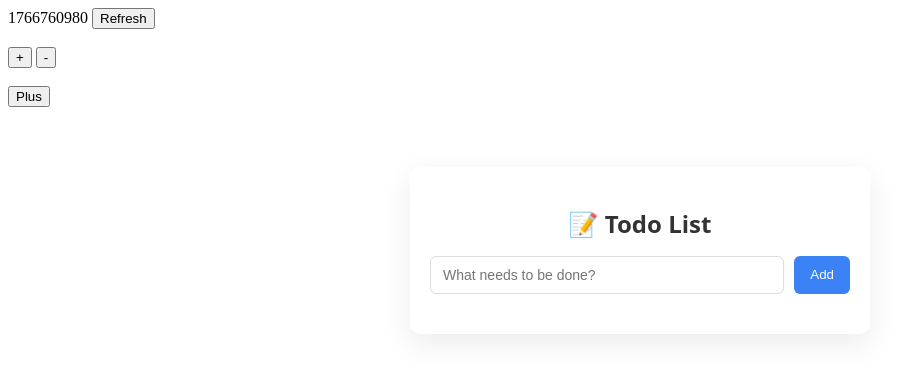
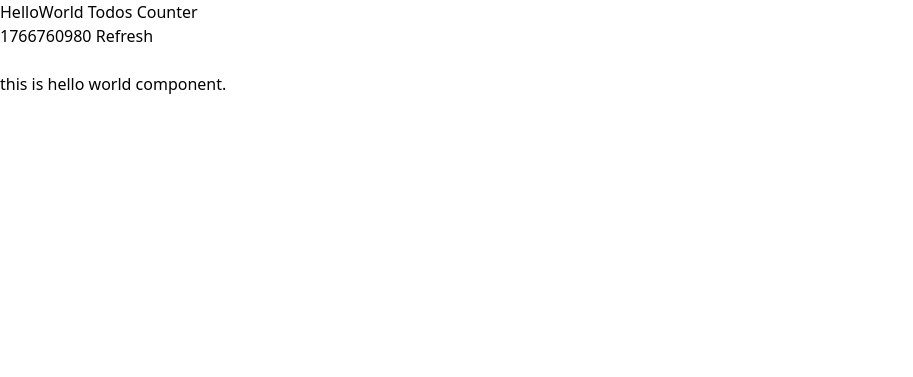
Before and after one commit to aungpyaeheinn/livewire-practice, a Laravel app: page / in a window 1280 px wide. Shown: the top 377 px of the page, without its empty margins (0-913 px from the left). Run offline with Laravel 12, Linux system fonts and the light colour scheme; style sheets or scripts are compiled from the project's sources; some libraries are stand-ins or nearby versions.

Commit message:
practice

```diff
--- a/app/Livewire/Counter.php
+++ b/app/Livewire/Counter.php
@@ -3,7 +3,9 @@
 namespace App\Livewire;
 
 use Livewire\Component;
+use Livewire\Attributes\Title;
 
+#[Title('Counter')]
 class Counter extends Component
 {
     public $counter;
--- a/app/Livewire/Todos.php
+++ b/app/Livewire/Todos.php
@@ -3,7 +3,9 @@
 namespace App\Livewire;
 
 use Livewire\Component;
+use Livewire\Attributes\Title;
 
+#[Title('Todos')]
 class Todos extends Component
 {
     public $todo;
--- /dev/null
+++ b/resources/views/components/layouts/app.blade.php
@@ -0,0 +1,19 @@
+<!DOCTYPE html>
+<html lang="{{ str_replace('_', '-', app()->getLocale()) }}">
+    <head>
+        <meta charset="utf-8">
+        <meta name="viewport" content="width=device-width, initial-scale=1.0">
+        <link rel="stylesheet" href="app.css">
+
+        <title>{{ $title ?? 'Page Title' }}</title>
+    </head>
+    <body>
+        <nav>
+            <a href="/" @class(['active' => request()->is('/')])>HelloWorld</a>
+            <a href="/todos" @class(['active' => request()->is('/todos')])>Todos</a>
+            <a href="/counter" @class(['active' => request()->is('/counter')])>Counter</a>
+        </nav>
+
+        {{ $slot }}
+    </body>
+</html>
--- a/resources/views/livewire/hello-world.blade.php
+++ b/resources/views/livewire/hello-world.blade.php
@@ -5,4 +5,7 @@
 
     <br>
     <br>
+    <div>
+        this is hello world component.
+    </div>
 </div>
--- a/resources/views/livewire/todos.blade.php
+++ b/resources/views/livewire/todos.blade.php
@@ -1,12 +1,94 @@
 <div class="todo-app">
+    <style>
+        .todo-app {
+            max-width: 420px;
+            margin: 60px auto;
+            padding: 20px;
+            background: #ffffff;
+            border-radius: 10px;
+            box-shadow: 0 10px 30px rgba(0, 0, 0, 0.08);
+            font-family: system-ui, -apple-system, sans-serif;
+        }
+
+        .todo-app h2 {
+            margin-bottom: 16px;
+            color: #333;
+            text-align: center;
+        }
+
+        .todo-form {
+            display: flex;
+            gap: 10px;
+            margin-bottom: 20px;
+        }
+
+        .todo-form input {
+            flex: 1;
+            padding: 10px 12px;
+            border: 1px solid #ddd;
+            border-radius: 6px;
+            font-size: 14px;
+        }
+
+        .todo-form input:focus {
+            outline: none;
+            border-color: #3b82f6;
+        }
+
+        .todo-form button {
+            padding: 10px 16px;
+            background: #3b82f6;
+            color: #fff;
+            border: none;
+            border-radius: 6px;
+            cursor: pointer;
+        }
+
+        .todo-form button:hover {
+            background: #2563eb;
+        }
+
+        .todo-list {
+            list-style: none;
+            padding: 0;
+            margin: 0;
+        }
+
+        .todo-item {
+            display: flex;
+            justify-content: space-between;
+            align-items: center;
+            padding: 10px 12px;
+            margin-bottom: 8px;
+            background: #f9fafb;
+            border-radius: 6px;
+        }
+
+        .todo-item span {
+            color: #333;
+        }
+
+        .delete-btn {
+            background: transparent;
+            border: none;
+            color: #ef4444;
+            cursor: pointer;
+            font-size: 14px;
+        }
+
+        .delete-btn:hover {
+            color: #b91c1c;
+        }
+
+        .todo-text strong {
+            margin-right: 6px;
+            color: #6b7280;
+        }
+    </style>
     <h2>📝 Todo List</h2>
 
     <form wire:submit.prevent="add" class="todo-form">
-        <input
-            type="text"
-            wire:model="todo"
-            placeholder="What needs to be done?"
-        >
+        <input type="text" wire:model="todo" placeholder="What needs to be done?">
         <button type="submit">Add</button>
     </form>
 
@@ -14,14 +96,10 @@
         @foreach ($todos as $index => $todo)
             <li class="todo-item">
                 <span class="todo-text">
-                    <strong>{{ $index+1 }}.</strong>
+                    <strong>{{ $index + 1 }}.</strong>
                     {{ $todo }}
                 </span>
-                <button
-                    wire:click="remove({{ $index }})"
-                    class="delete-btn"
-                    title="Delete"
-                >
+                <button wire:click="remove({{ $index }})" class="delete-btn" title="Delete">
                     <i class="fas fa-trash"></i>
                 </button>
             </li>
--- a/resources/views/welcome.blade.php
+++ b/resources/views/welcome.blade.php
@@ -6,98 +6,14 @@
     <meta name="viewport" content="width=device-width, initial-scale=1.0">
     <title>Livewire Basics</title>
     <link rel="stylesheet" href="https://cdnjs.cloudflare.com/ajax/libs/font-awesome/6.5.1/css/all.min.css" />
-    <style>
-        .todo-app {
-            max-width: 420px;
-            margin: 60px auto;
-            padding: 20px;
-            background: #ffffff;
-            border-radius: 10px;
-            box-shadow: 0 10px 30px rgba(0, 0, 0, 0.08);
-            font-family: system-ui, -apple-system, sans-serif;
-        }
 
-        .todo-app h2 {
-            margin-bottom: 16px;
-            color: #333;
-            text-align: center;
-        }
-
-        .todo-form {
-            display: flex;
-            gap: 10px;
-            margin-bottom: 20px;
-        }
-
-        .todo-form input {
-            flex: 1;
-            padding: 10px 12px;
-            border: 1px solid #ddd;
-            border-radius: 6px;
-            font-size: 14px;
-        }
-
-        .todo-form input:focus {
-            outline: none;
-            border-color: #3b82f6;
-        }
-
-        .todo-form button {
-            padding: 10px 16px;
-            background: #3b82f6;
-            color: #fff;
-            border: none;
-            border-radius: 6px;
-            cursor: pointer;
-        }
-
-        .todo-form button:hover {
-            background: #2563eb;
-        }
-
-        .todo-list {
-            list-style: none;
-            padding: 0;
-            margin: 0;
-        }
-
-        .todo-item {
-            display: flex;
-            justify-content: space-between;
-            align-items: center;
-            padding: 10px 12px;
-            margin-bottom: 8px;
-            background: #f9fafb;
-            border-radius: 6px;
-        }
-
-        .todo-item span {
-            color: #333;
-        }
-
-        .delete-btn {
-            background: transparent;
-            border: none;
-            color: #ef4444;
-            cursor: pointer;
-            font-size: 14px;
-        }
-
-        .delete-btn:hover {
-            color: #b91c1c;
-        }
-
-        .todo-text strong {
-            margin-right: 6px;
-            color: #6b7280;
-        }
-    </style>
 </head>
 
 <body>
-    <livewire:hello-world />
-    <livewire:counter />
-    <livewire:todos />
+    <div class="container">
+        <h1>Welcome to Livewire Basics</h1>
+        <p>This is the welcome page.</p>
+    </div>
 </body>
 
 </html>
--- a/routes/web.php
+++ b/routes/web.php
@@ -1,7 +1,12 @@
 <?php
 
+use App\Livewire\Todos;
+use App\Livewire\Counter;
+use App\Livewire\HelloWorld;
 use Illuminate\Support\Facades\Route;
 
-Route::get('/', function () {
-    return view('welcome');
-});
+Route::get('/', HelloWorld::class);
+
+Route::get('/todos', Todos::class);
+
+Route::get('/counter', Counter::class);
```
